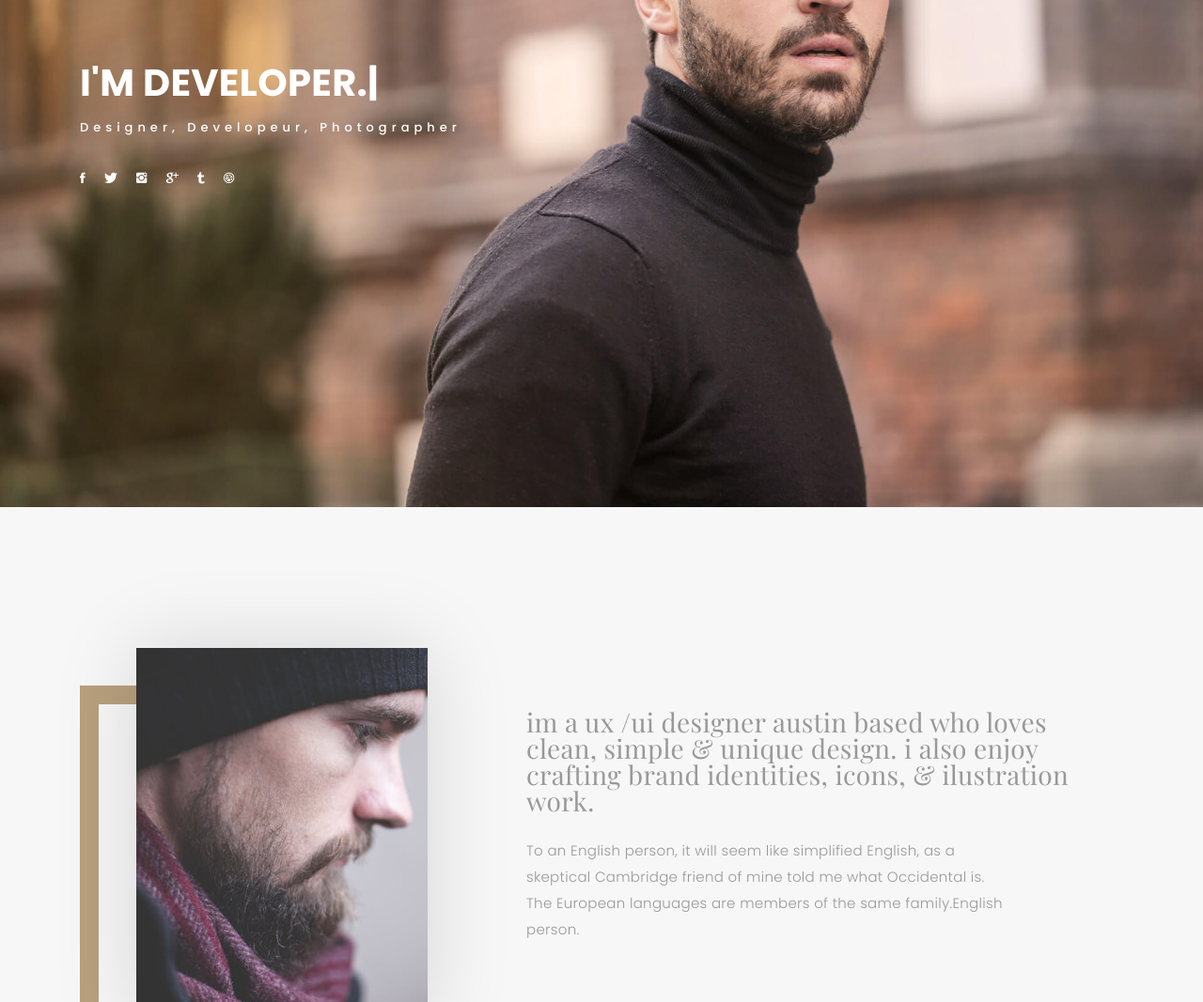
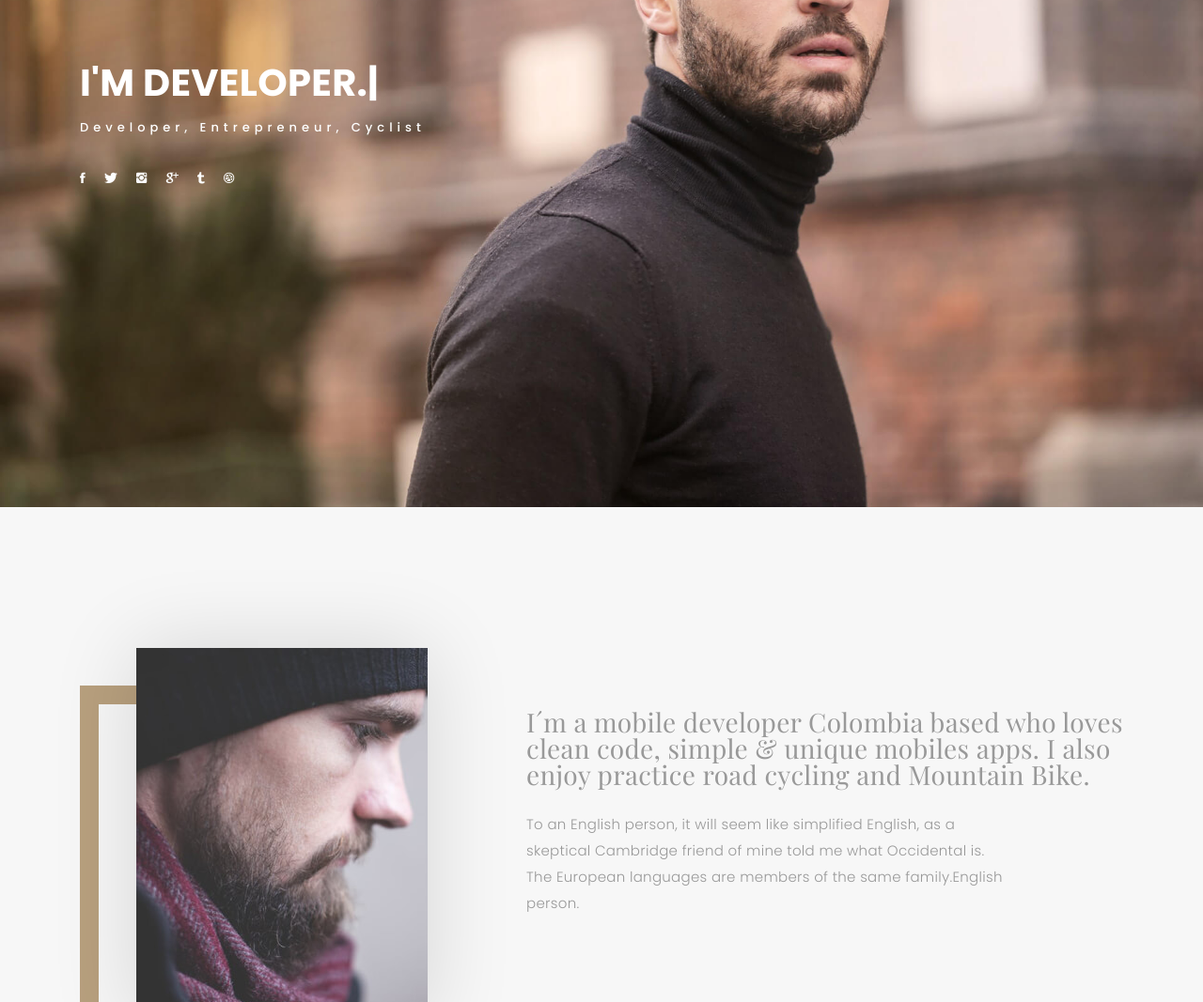
Before and after one commit to jonathanmercutio2013/ithinkdev, a plain HTML site: page index.html in a window 1280 px wide. Shown: the part 260-1327 px from the top of the page at 94% size. Drawn offline with nearby package versions, Linux system fonts and the light colour scheme; files whose address does not match are found by name; a web font is replaced by a local one.

Commit message:
description updates

```diff
--- a/index.html
+++ b/index.html
@@ -6,7 +6,7 @@
   <meta charset="utf-8">
   <meta content="width=device-width, initial-scale=1.0" name="viewport">
 
-  <title>Folio - Personal Portfolio Template</title>
+  <title>Personal Portfolio</title>
   <meta content="" name="keywords">
   <meta content="" name="description">
 
@@ -47,7 +47,7 @@
       <div class="container">
 
         <div class="logo">
-          <a href="index.html"><img src="images/logo.png" alt="logo"></a>
+          <!--<a href="index.html"><img src="images/logo.png" alt="logo"></a>-->
         </div>
 
         <div class="responsive"><i data-icon="m" class="ion-navicon-round"></i></div>
@@ -72,7 +72,7 @@
     <div class="container">
       <div class="header-content">
         <h1>I'm <span class="typed"></span></h1>
-        <p>designer, developeur, photographer</p>
+        <p>developer, entrepreneur, cyclist </p>
 
         <ul class="list-unstyled list-social">
           <li><a href="#"><i class="ion-social-facebook"></i></a></li>
@@ -104,7 +104,7 @@
         <div class="col-lg-7">
           <div class="about-descr">
 
-            <p class="p-heading">im a ux /ui designer austin based who loves clean, simple & unique design. i also enjoy crafting brand identities, icons, & ilustration work. </p>
+            <p class="p-heading">I´m a mobile developer Colombia based who loves clean code, simple & unique mobiles apps. I also enjoy practice road cycling and Mountain Bike. </p>
             <p class="separator">To an English person, it will seem like simplified English, as a skeptical Cambridge friend of mine told me what Occidental is. The European languages are members of the same family.English person.</p>
 
           </div>
```
